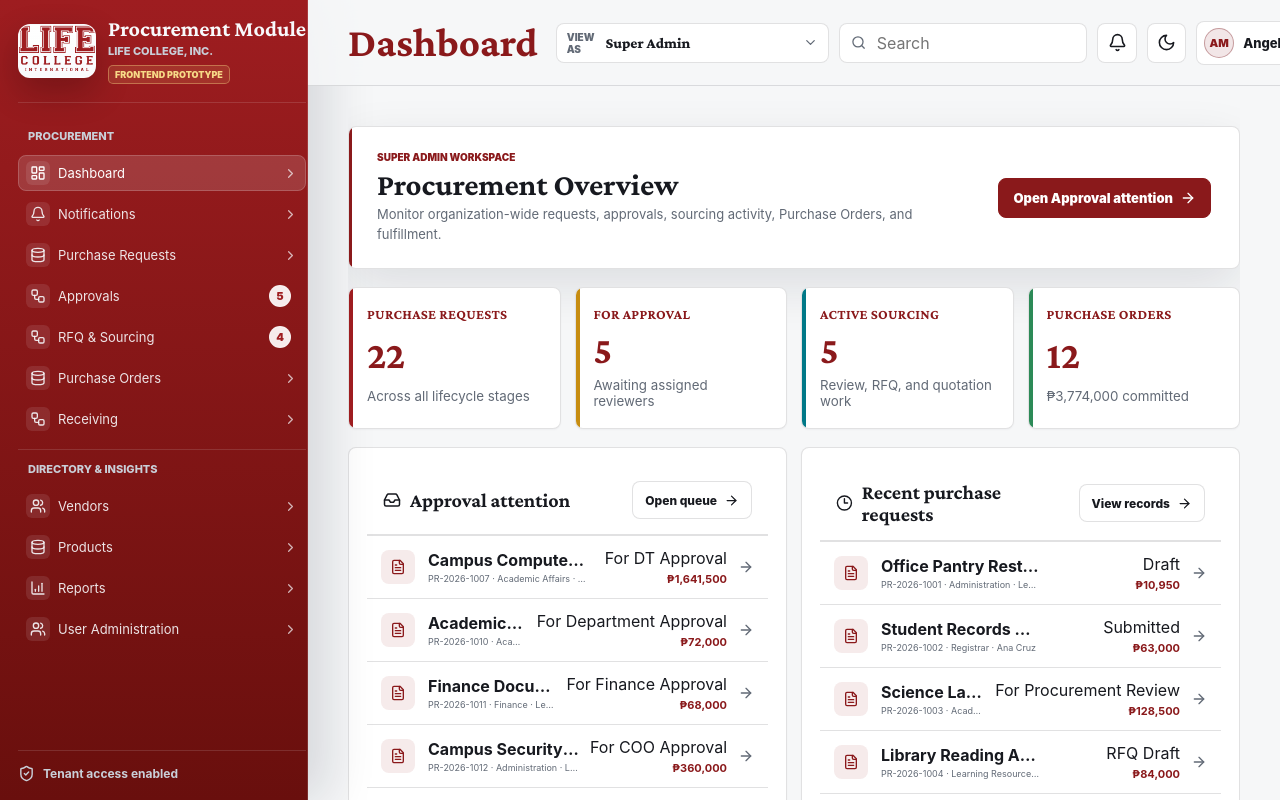
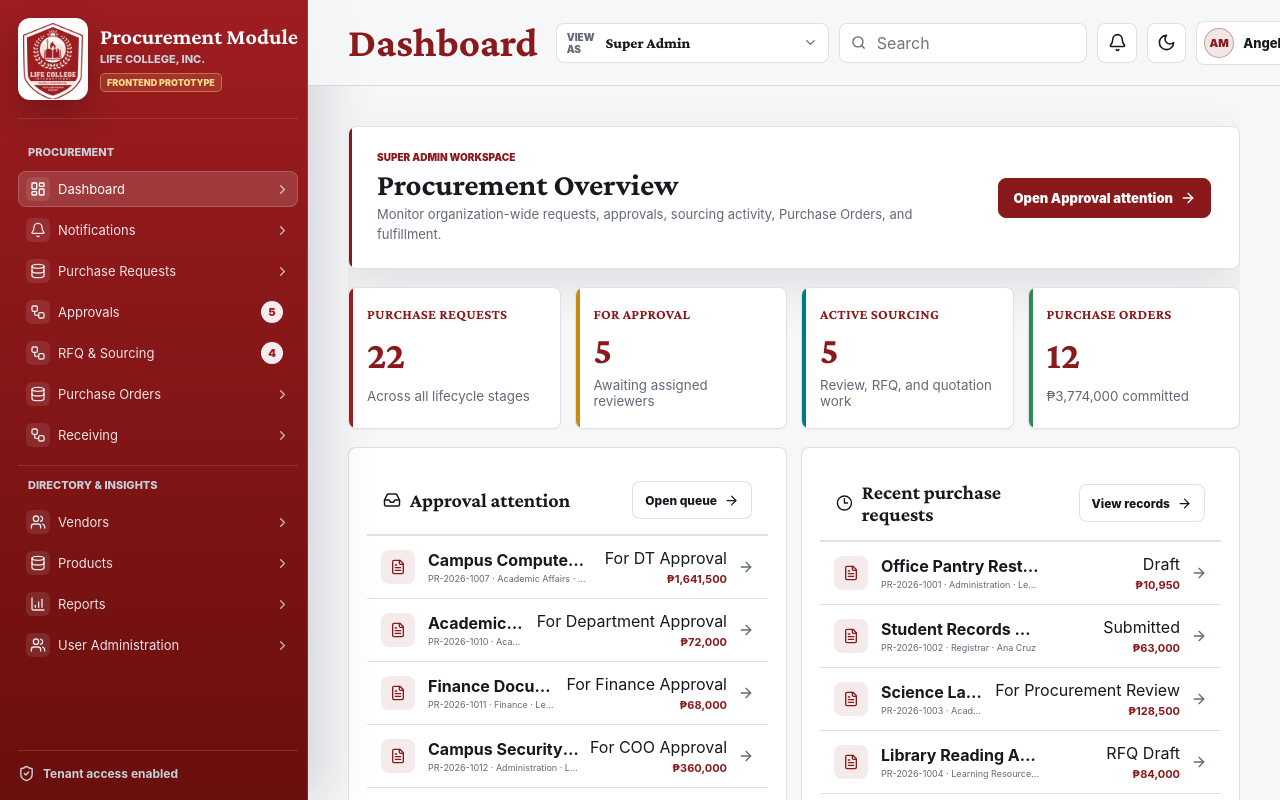
Before and after one commit to lcfajarda-lifecollege/procurement-frontend-prototype, a React (Vite) app: page / in a window 1280 px wide. Shown: the top 800 px of the page. Built offline with nearby package versions, Linux system fonts and the light colour scheme.

Commit message:
Use supplied Life College full seal

```diff
--- a/src/App.tsx
+++ b/src/App.tsx
@@ -481,7 +481,7 @@ function BrandLockup({ branding, compact = false }: { branding: Branding; compac
   return (
     <div className="brand-lockup">
       <span className="brand-mark">
-        <img src={`${import.meta.env.BASE_URL}life-college-international-logo.png`} alt="Life College International" />
+        <img src={`${import.meta.env.BASE_URL}life-college-full-seal.jpg`} alt="Life College International full seal" />
       </span>
       <span>
         <strong>{branding.brandName}</strong>
--- a/src/styles.css
+++ b/src/styles.css
@@ -158,23 +158,23 @@ a {
 
 .brand-mark {
   display: grid;
-  width: 78px;
-  height: 54px;
+  width: 70px;
+  height: 82px;
   flex: 0 0 auto;
-  place-items: start center;
+  place-items: center;
   overflow: hidden;
   border: 1px solid rgba(248, 250, 252, 0.46);
   border-radius: 12px;
   background: linear-gradient(180deg, rgba(255, 255, 255, 0.98), rgba(248, 250, 252, 0.9)), #ffffff;
   box-shadow: 0 14px 34px rgba(14, 5, 5, 0.24), inset 0 1px 0 rgba(255, 255, 255, 0.76);
-  padding: 0;
+  padding: 4px;
 }
 
 .brand-mark img {
-  width: 76px;
-  height: auto;
-  max-width: none;
-  transform: translateY(-45px);
+  width: 100%;
+  height: 100%;
+  max-width: 100%;
+  object-fit: contain;
 }
 
 .nav-list {
```
Also changed, not shown: public/life-college-full-seal.jpg (added).
